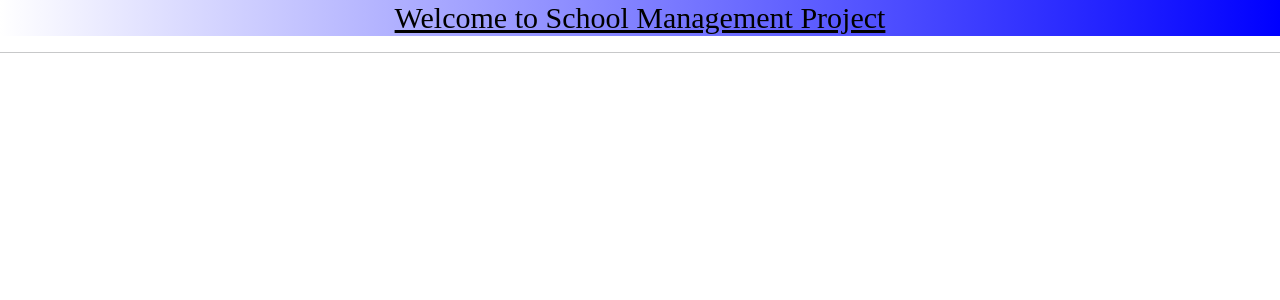
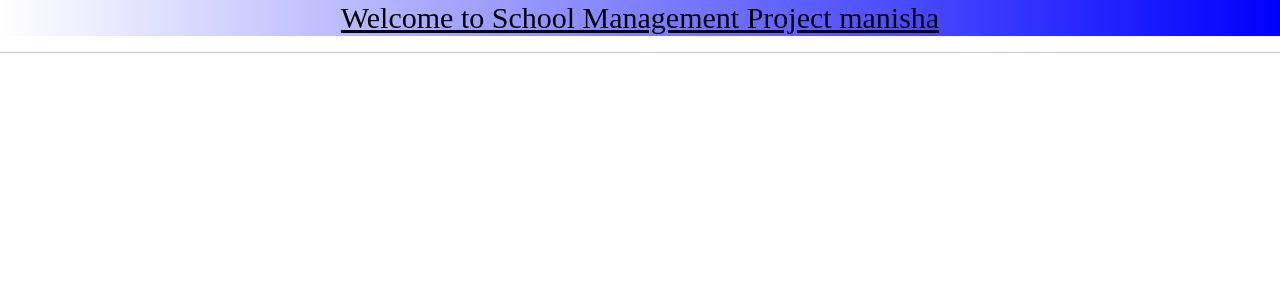
Before and after one commit to 930krishna/school, a Django app: page / in a window 1280 px wide. Shown: the part 76-376 px from the top of the page. Run offline with Django 4.2, Linux system fonts and the light colour scheme; some libraries are stand-ins or nearby versions.

Commit message:
modified:   templates/home.html

```diff
--- a/templates/home.html
+++ b/templates/home.html
@@ -1,5 +1,5 @@
 {% extends 'base.html' %}
 {% block body %}
-<h1 class="heading">Welcome to School Management Project</h1>
+<h1 class="heading">Welcome to School Management Project manisha</h1>
 <hr>
 {% endblock body %}
```
